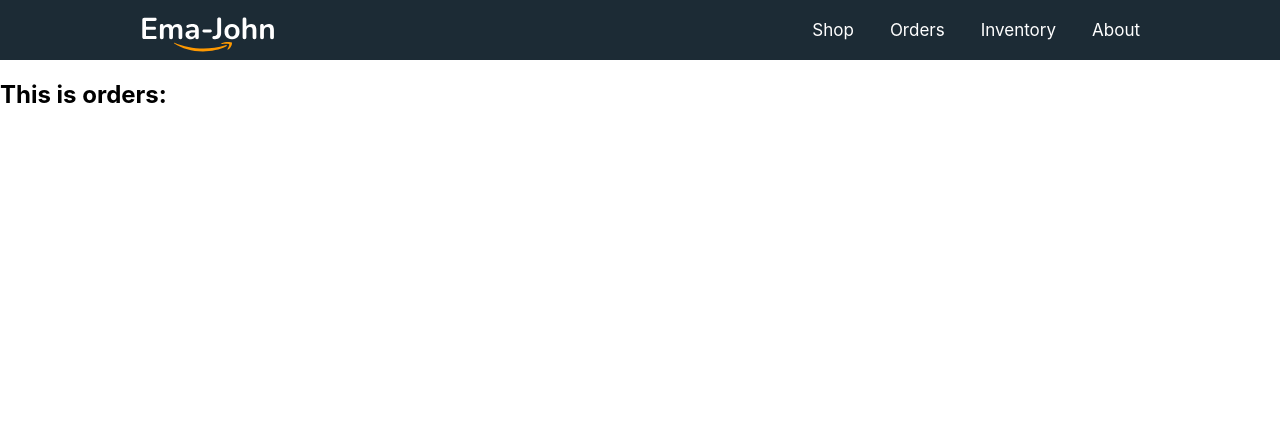
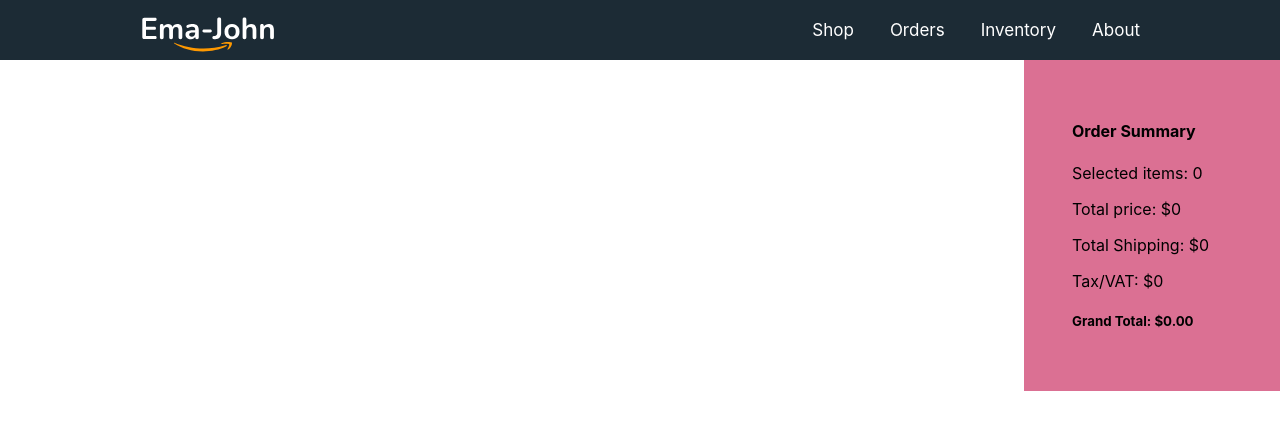
Before and after one commit to rasel497/amazon-shop-simple, a React (Create React App) app: page /orders in a window 1280 px wide. Shown: the top 430 px of the page. Built offline with nearby package versions, Linux system fonts and the light colour scheme.

Commit message:
import cart from loader and display shopping cart

```diff
--- a/src/componants/Orders/Orders.js
+++ b/src/componants/Orders/Orders.js
@@ -1,11 +1,20 @@
-import React from 'react';
+import React, { useState } from 'react';
 import { useLoaderData } from 'react-router-dom';
+import Cart from '../Cart/Cart';
 
 const Orders = () => {
-    const products = useLoaderData();
+    const { products, initialCart } = useLoaderData();
+    const [cart, setCart] = useState(initialCart)
+
     return (
-        <div>
-            <h2>This is orders: {products.length}</h2>
+        <div className='shop-container'>
+            <div className="products-container">
+
+            </div>
+            <div className="cart-container">
+                <Cart cart={cart}></Cart>
+            </div>
+
         </div>
     );
 };
--- a/src/loaders/productsAndCartLoader.js
+++ b/src/loaders/productsAndCartLoader.js
@@ -8,7 +8,7 @@
 
     // get cart
     const savedCart = getStoreCart();
-    const previousCart = [];
+    const initialCart = [];
     // console.log('savedCart', savedCart);
     // console.log(products);
     for (const id in savedCart) {
@@ -19,10 +19,10 @@
             const quantity = savedCart[id];
             // console.log(id, quantity);
             addedProduct.quantity = quantity;
-            previousCart.push(addedProduct);
+            initialCart.push(addedProduct);
 
         }
     }
 
-    return { products, previousCart };
+    return { products: products, initialCart: initialCart };
 }
```
